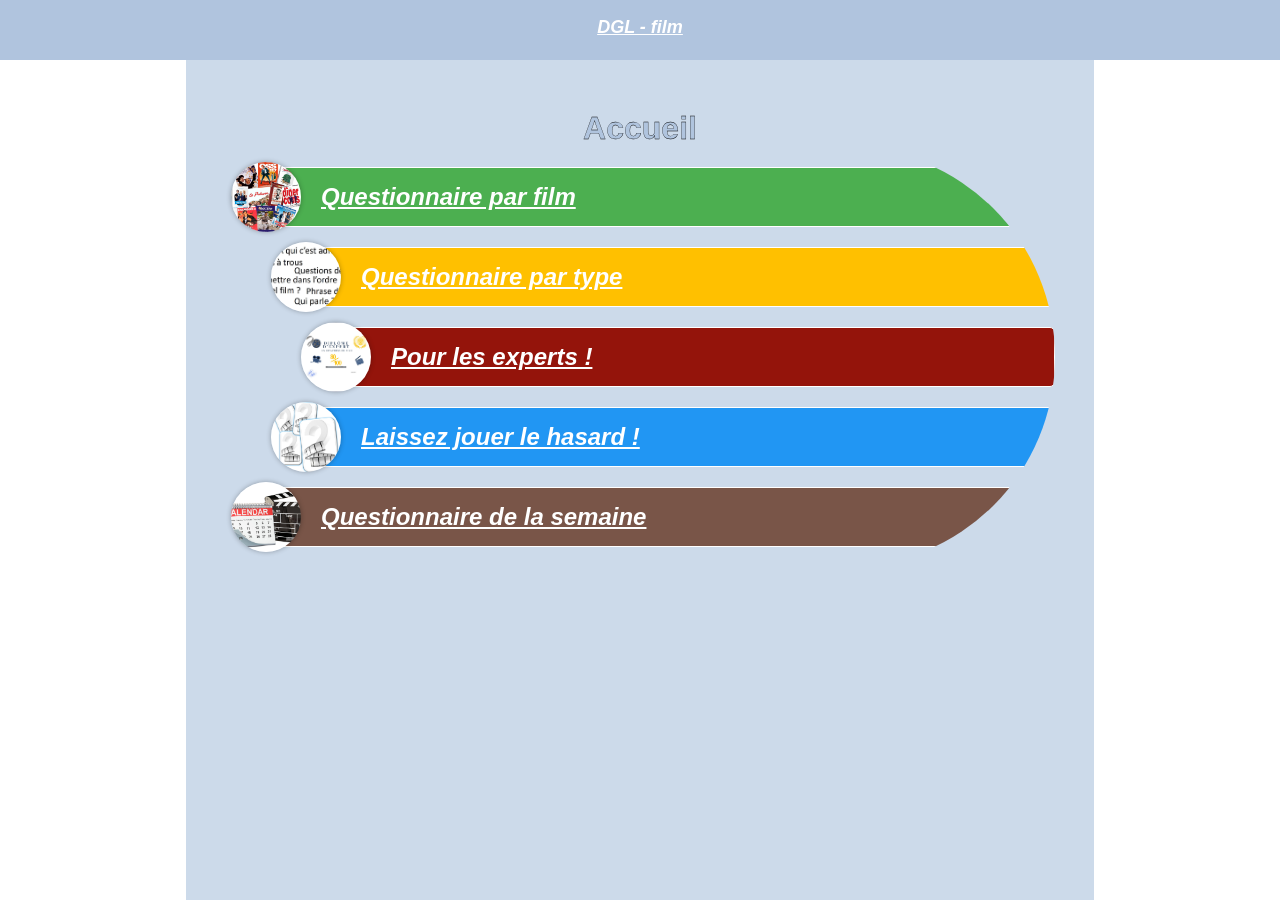
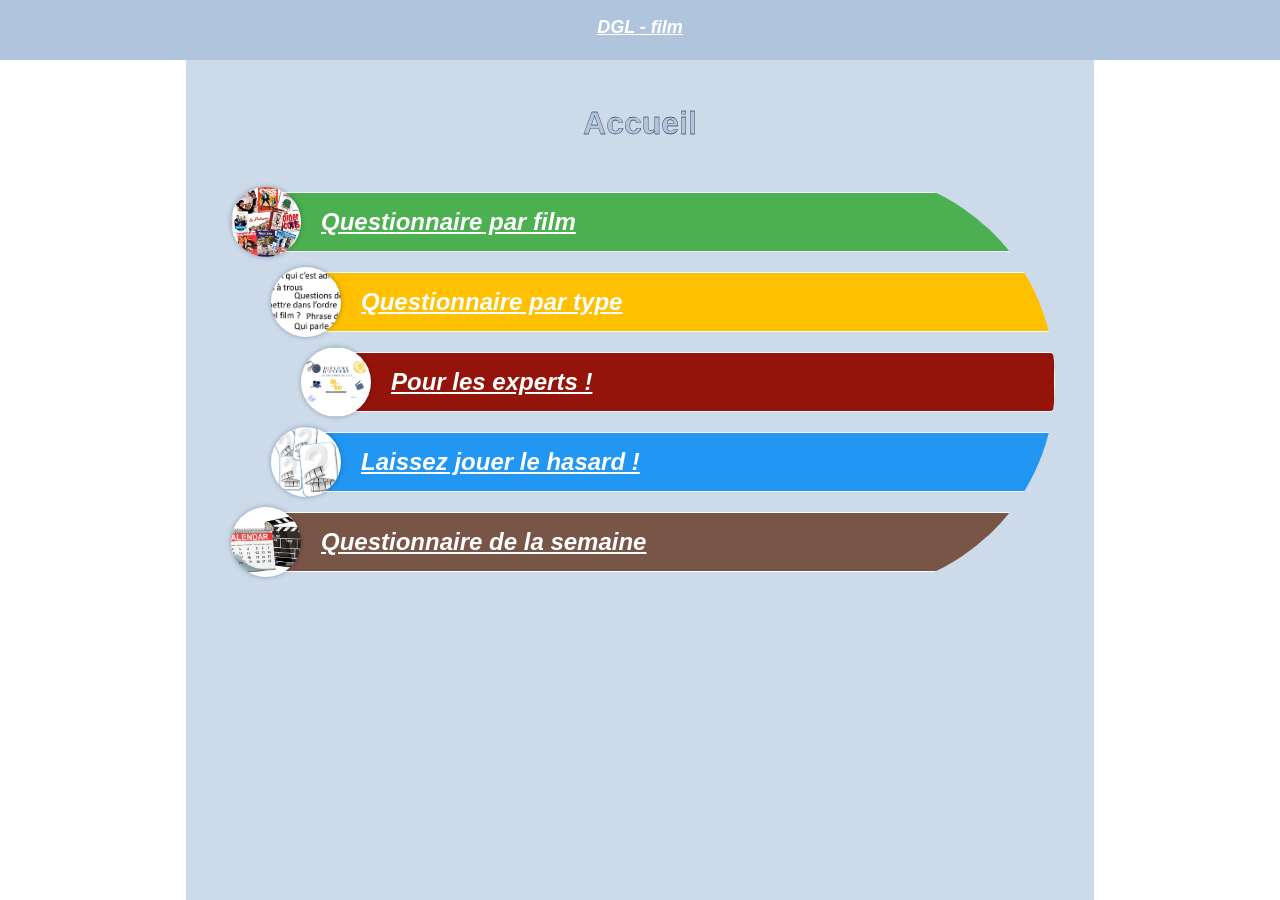
Before and after one commit to GodefroyL/questionnaire-film, a Jekyll site: the page built from index.html, in a window 1280 px wide and 900 px high. Built offline with Jekyll 4.4.1, drawn with Linux system fonts in a browser that asks for light colours.

Commit message:
correction marge pourprendre en compte la barre d'en haut

```diff
--- a/static/css/base.css
+++ b/static/css/base.css
@@ -36,6 +36,7 @@ header {
 main {
     display: flex;
     flex-direction: row;
+    margin-top: 55px;
 }
 
 a {
@@ -56,7 +57,7 @@ a {
 .titre {
     text-align: center;
     font-size: 2rem;
-    margin-top: 90px;
+    margin: 30px;
     color: var(--couleur-fond-header);
     -webkit-text-stroke: 0.3px black;
     font-weight: bold;
```
